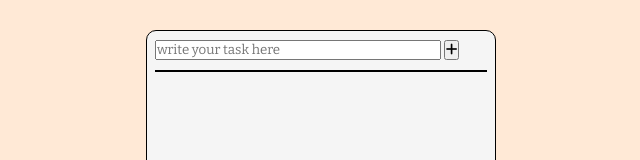
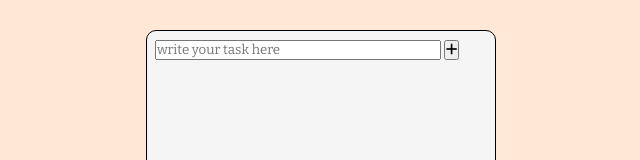
Before and after one commit to Code-Institute-Submissions/KarolSU96-PP2, a plain HTML site: page index.html in a window 1280 px wide. Shown: the part 188-348 px from the top of the page, without its empty margins (319-959 px from the left). Drawn offline with nearby package versions, Linux system fonts and the light colour scheme.

Commit message:
Delete border of list

```diff
--- a/index.html
+++ b/index.html
@@ -19,7 +19,7 @@
           placeholder="write your task here"
         />
         <button id="add-button"><i class="fa-solid fa-plus"></i></button>
-        <div id="list" style="border: 1px black solid">
+        <div id="list">
           <ul></ul>
         </div>
       </div>
```
